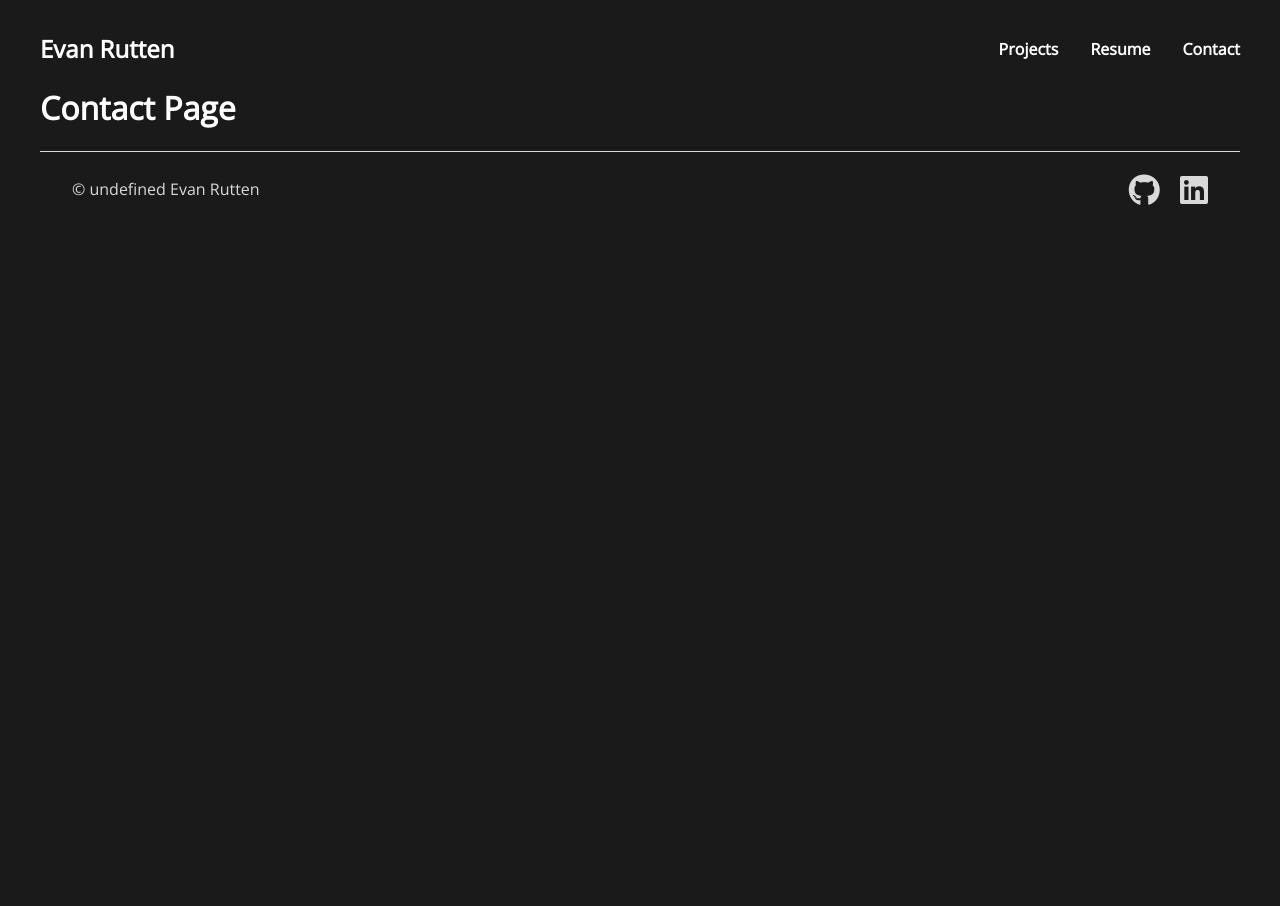
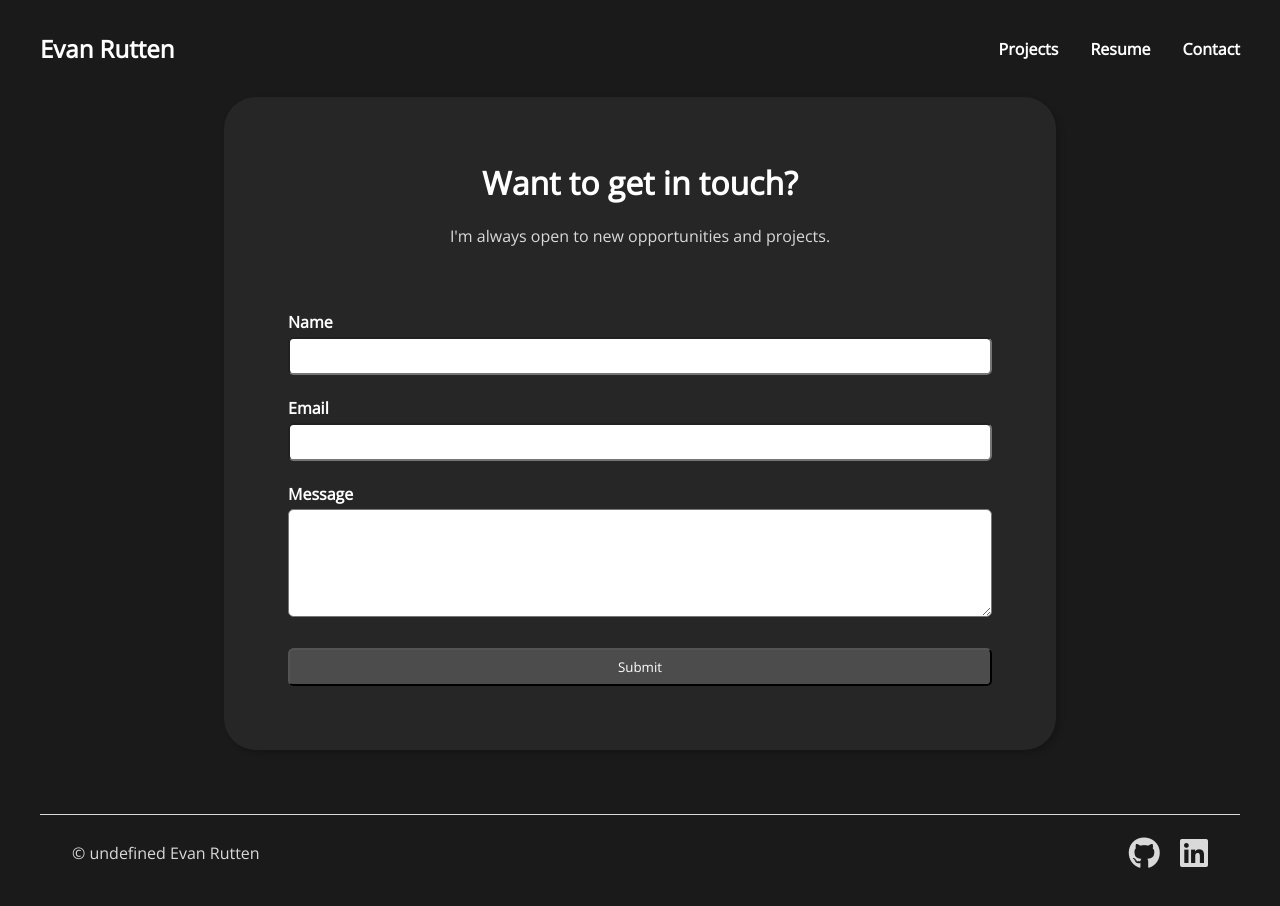
Before and after one commit to notevanrutten/evanrutten.com, an Eleventy site: page src/contact.njk in a window 1280 px wide. Before the commit the page ends 800 px from the top, so only its background shows below. Built offline with nearby package versions, Linux system fonts and the light colour scheme; Eleventy itself is replaced by a stand-in of ours; files that its build step writes are made by us from their sources.

Commit message:
Create contact page mock-up

```diff
--- a/src/contact.njk
+++ b/src/contact.njk
@@ -2,4 +2,22 @@
 layout: "layouts/base.njk"
 ---
 
-<h1>Contact Page</h1>
+<main>
+  <div class="contact">
+    <h1>Want to get in touch?</h1>
+    <p>I'm always open to new opportunities and projects.</p>
+
+    <form action="mailto:contact@evanrutten.com" method="post" enctype="text/plain">
+      <label for="name">Name</label>
+      <input type="text" id="name" name="name" required /><br /><br />
+
+      <label for="email">Email</label>
+      <input type="text" id="email" name="email" required /><br /><br />
+
+      <label for="message">Message</label>
+      <textarea id="message" name="message" rows="5" required></textarea><br /><br />
+
+      <input type="submit" value="Submit" />
+    </form>
+  </div>
+</main>
--- a/src/sass/style.scss
+++ b/src/sass/style.scss
@@ -1,11 +1,14 @@
-$primary-bg-color: #1a1a1a;
+$primary-background-color: #1a1a1a;
+$secondary-background-color: #262626;
+
 $primary-text-color: #ffffff;
-
-$secondary-bg-color: #262626;
 $secondary-text-color: #d9d9d9;
 
+$primary-button-color: #4c4c4c;
+$secondary-button-color: #595959;
+
 body {
-  background-color: $primary-bg-color;
+  background-color: $primary-background-color;
   color: $primary-text-color;
   font-family: "Open Sans", sans-serif;
   margin: auto;
@@ -48,7 +51,7 @@ body {
   }
 
   main {
-    background-color: $secondary-bg-color;
+    background-color: $secondary-background-color;
     border-radius: 2rem;
     box-shadow: 0.2rem 0.2rem 0.4rem rgba(0, 0, 0, 0.2);
     margin: 2rem auto 4rem;
@@ -153,6 +156,45 @@ body {
         }
       }
     }
+
+    .contact {
+      h1 {
+        margin-top: 0;
+        text-align: center;
+      }
+
+      p {
+        color: $secondary-text-color;
+        margin-bottom: 4rem;
+        text-align: center;
+      }
+
+      form {
+        label {
+          display: block;
+          font-weight: bold;
+        }
+
+        input,
+        textarea {
+          border-radius: 0.35rem;
+          box-sizing: border-box;
+          font-family: "Open Sans";
+          margin-top: 0.25rem;
+          padding: 0.5rem;
+          width: 100%;
+        }
+
+        input[type="submit"] {
+          background-color: $primary-button-color;
+          color: $primary-text-color;
+
+          &:hover {
+            background-color: $secondary-button-color;
+          }
+        }
+      }
+    }
   }
 
   footer {
```
